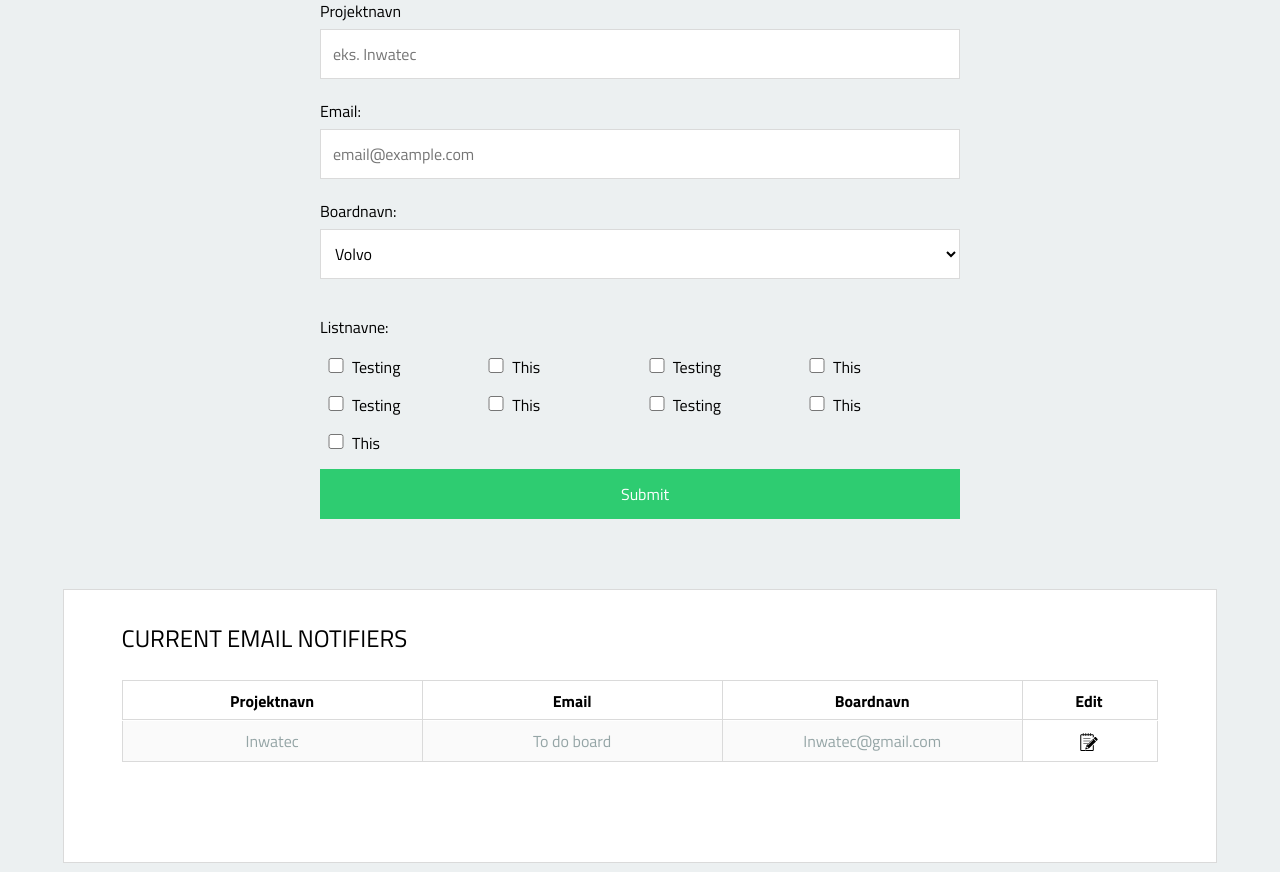
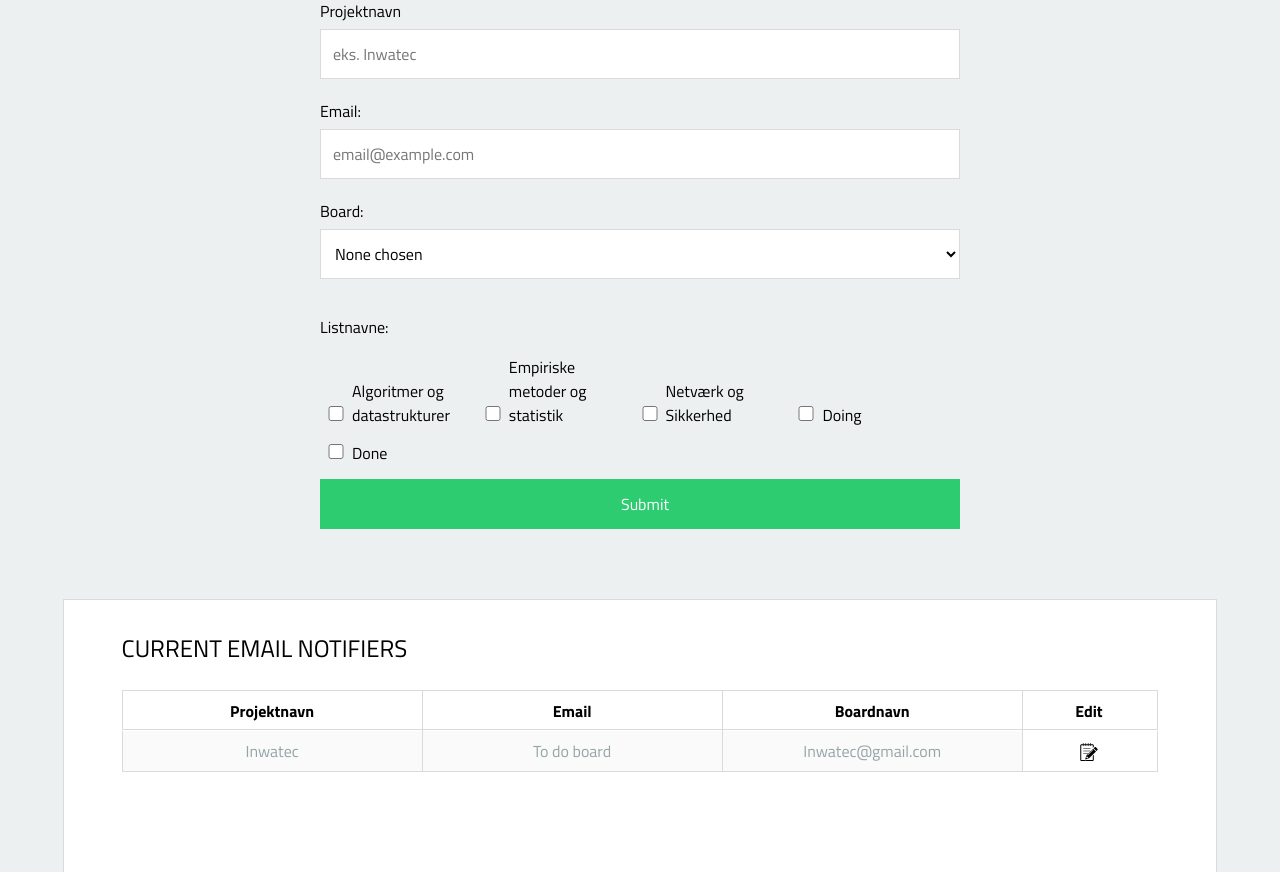
Before and after one commit to Morning-Train/Mail-notifications-for-Trello, a PHP site: page / in a window 1280 px wide. Shown: the part 169-1041 px from the top of the page. Run offline with PHP 8.4, Linux system fonts and the light colour scheme.

Commit message:
Got up an client page

```diff
--- a/client/index.php
+++ b/client/index.php
@@ -8,7 +8,7 @@
     <link href='http://fonts.googleapis.com/css?family=Titillium+Web:400,700,600,300italic' rel='stylesheet' type='text/css'>
 </head>
 <body>
-    <div class="modal-wrap">
+    <!-- <div class="modal-wrap">
         <div id="modalbox">
             <div class="close-btn">X</div>
             <form id="modal-form" action="#submit-answer" method="POST">
@@ -49,7 +49,7 @@
                 <input type="hidden" name="submitted" value="true">
             </form>
         </div>
-    </div>
+    </div> -->
 
     <h1>Trello-Train</h1>
 
@@ -61,25 +61,14 @@
         <label for="email">Email:</label>
         <input type="text" placeholder="email@example.com" id="email" name="email" autocomplete="off">
 
-        <label for="board">Boardnavn:</label>
-        <select>
-            <option value="volvo">Volvo</option>
-            <option value="saab">Saab</option>
-            <option value="mercedes">Mercedes</option>
-            <option value="audi">Audi</option>
+        <label for="board">Board:</label>
+        <select onChange="fetchLists()" id="myBoards">
+            <option value="none">None chosen</option>
         </select>
 
         <fieldset id="new-radio-btn">
             <h3>Listnavne:</h3>
-            <input type="checkbox" name="title" id="testing" value="Testing"><label for="testing">Testing</label>
-            <input type="checkbox" name="titless" id="this" value="This"><label for="this">This</label>
-            <input type="checkbox" name="titlesss" id="testing" value="Testing"><label for="testing">Testing</label>
-            <input type="checkbox" name="titlessss" id="this" value="This"><label for="this">This</label>
-            <input type="checkbox" name="titlesssss" id="testing" value="Testing"><label for="testing">Testing</label>
-            <input type="checkbox" name="titlesz" id="this" value="This"><label for="this">This</label>
-            <input type="checkbox" name="titlezz" id="testing" value="Testing"><label for="testing">Testing</label>
-            <input type="checkbox" name="titleszzz" id="this" value="This"><label for="this">This</label>
-            <input type="checkbox" name="titleszzzz" id="this" value="This"><label for="this">This</label>
+            <div id="lists"><div><input name="lists[]" type="checkbox" value="54497c1191b1cc348619d5eb"><label>Algoritmer og datastrukturer</label><input name="lists[]" type="checkbox" value="54497c4f61ab16dc05409624"><label>Empiriske metoder og statistik</label><input name="lists[]" type="checkbox" value="54497c8b4b35f4dfb2844eee"><label>Netværk og Sikkerhed</label><input name="lists[]" type="checkbox" value="54497c3fe8496ab9b15ada57"><label>Doing</label><input name="lists[]" type="checkbox" value="5463691c2dc84fa5aacc3b53"><label>Done</label><input type="hidden" value="54497be50bfa1518de532d19" name="board"></div></div>
         </fieldset>
 
         <input type="submit" value="Submit" id="frm-submit">
--- a/client/scripts.js
+++ b/client/scripts.js
@@ -3,7 +3,7 @@ $(function() {
     //AJAX call for contact form
     $('#new-custom-frm').submit(function(e) {
         e.preventDefault();
-
+        console.log($('#new-custom-frm').serialize());
         $.ajax({
             type: 'POST',
             url:'php/post.php',
@@ -11,15 +11,13 @@ $(function() {
         }).
         done(function(res) {
             $('#submit-answer').html(res);
+
+            // Reset form on submit
+            $('#new-custom-frm')[0].reset();
         }).
         fail(function(err) {
             $('#submit-answer').html(err.responseText);
         });
-    });
-
-    // Reset form on submit
-    $('#frm-submit').click(function() {
-        $('#new-custom-frm')[0].reset();
     });
 
     // Edit / Save fieldsets
@@ -34,4 +32,89 @@ $(function() {
     $('.close-btn').click(function() {
         $('.modal-wrap').toggle();
     })
+
+    // Loading boards from NodeJS server
+    window.onload = function() {
+        var select = document.getElementById("myBoards");
+
+        var xhr = new XMLHttpRequest();
+        xhr.onreadystatechange = function() {
+            if (xhr.readyState == 4 && xhr.status == 200) {
+                var myArr = JSON.parse(xhr.responseText);
+                myFunction(myArr);
+                console.log(myArr);
+            }
+        }
+        xhr.open("GET", "http://localhost:3000/getBoards", false);
+        xhr.send();
+
+        function myFunction(arr) {
+            var out = "";
+            var i;
+            for(i = 0; i < arr.length; i++) {
+                var opt = arr[i].name;
+                var el = document.createElement("option");
+                el.textContent = opt;
+                el.value = arr[i].id;
+                select.appendChild(el);
+            }
+        }
+        console.log(xhr.status);
+        console.log(xhr.statusText);
+    }
+
+
 });
+
+function fetchLists(){
+              var myselect = document.getElementById("myBoards");
+              var theBoard = myselect.options[myselect.selectedIndex].value;
+              var select = document.createElement("div");
+              var xoxo = document.getElementById("lists");
+              xoxo.innerHTML = "";
+
+              var path = "http://localhost:3000/getLists/" + theBoard;
+              console.log(path);
+                var xhr = new XMLHttpRequest();
+                xhr.onreadystatechange = function() {
+                    if (xhr.readyState == 4 && xhr.status == 200) {
+                        var myArr = JSON.parse(xhr.responseText);
+                        myFunction(myArr);
+                        console.log(myArr);
+                    }
+                }
+                xhr.open("GET", path, false);
+                xhr.send();
+
+                function myFunction(arr) {
+
+                    var out = "";
+                    var i;
+
+                    var board = document.createElement("input");
+                    board.setAttribute('type', 'hidden');
+                    board.setAttribute('value', theBoard);
+                    board.setAttribute('name', 'board');
+
+
+                    for(i = 0; i < arr.length; i++) {
+                        var opt = arr[i].name;
+                        var el = document.createElement("input");
+                        el.setAttribute("name", "lists[]");
+                        var label = document.createElement("label");
+                        label.textContent = arr[i].name;
+                        el.type="checkbox";
+                        el.value = arr[i].id;
+                        select.appendChild(el);
+                        select.appendChild(label);
+                        select.appendChild(board);
+                    }
+
+
+                    xoxo.appendChild(select);
+
+
+                }
+                console.log(xhr.status);
+                console.log(xhr.statusText);
+}
```
Also changed, not shown: client/php/post.php (added, +26 -0 lines).
